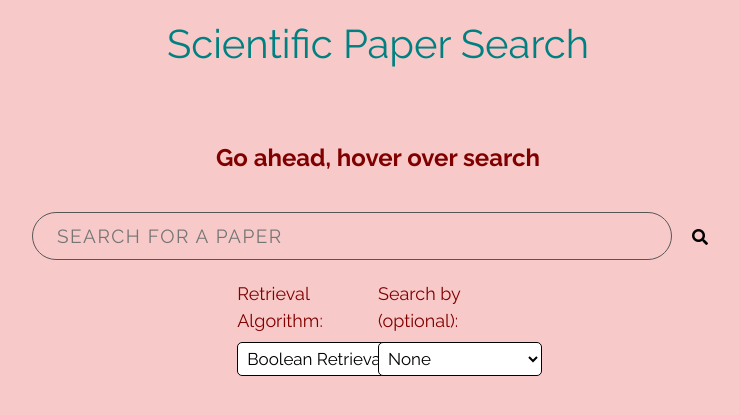
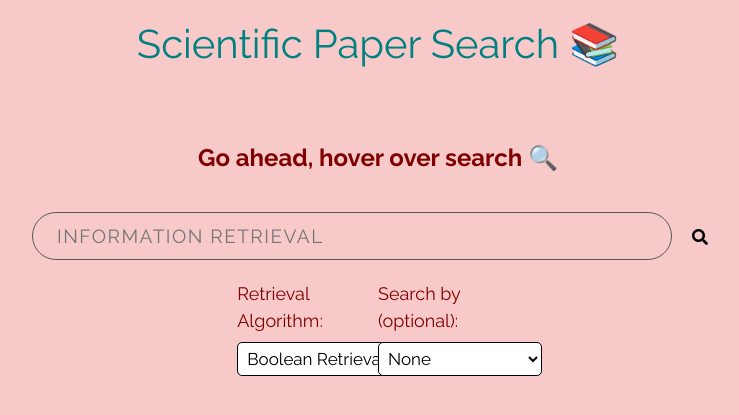
Before and after one commit to MelinaMoraiti/Paper-Search-Engine, a Flask app: page / in a window 1280 px wide. Shown: the top 415 px of the page, without its empty margins (262-1001 px from the left). Run offline with Flask 3, Linux system fonts and the light colour scheme; parts of the project's set-up code (start-up, migrations or seed data) failed here and were passed over; some libraries are stand-ins or nearby versions.

Commit message:
Add emojis, Change placeholder

```diff
--- a/sources/templates/search_form.html
+++ b/sources/templates/search_form.html
@@ -3,7 +3,7 @@
 <head>
     <meta charset="UTF-8">
     <meta name="viewport" content="width=device-width, initial-scale=1.0">
-    <title>Academic Paper Search</title>
+    <title>Scientific Paper Search</title>
     <link href="https://use.fontawesome.com/releases/v5.6.1/css/all.css" rel="stylesheet">
     <link href="https://fonts.googleapis.com/css2?family=Lato&display=swap" rel="stylesheet">
     <link rel="stylesheet" href="https://fonts.googleapis.com/css2?family=Raleway:wght@400;700&display=swap">
@@ -11,14 +11,14 @@
     <link rel="stylesheet" href="{{ url_for('static', filename='styles.css') }}">
 </head>
 <body>
-    <h1>Scientific Paper Search</h1>
+    <h1>Scientific Paper Search 📚</h1>
     <div class="search__container">
         <form method="POST" action="/">
             <p class="search__title">
-                Go ahead, hover over search
+                Go ahead, hover over search 🔍
             </p>
             <div class="search__input-group">
-                <input class="search__input" type="text" name="query" id="query" placeholder="Search for a paper" required>
+                <input class="search__input" type="text" name="query" id="query" placeholder="Information Retrieval" required>
                 <button type="submit" class="search__button">
                     <i class="fas fa-search"></i>
                 </button>
```
